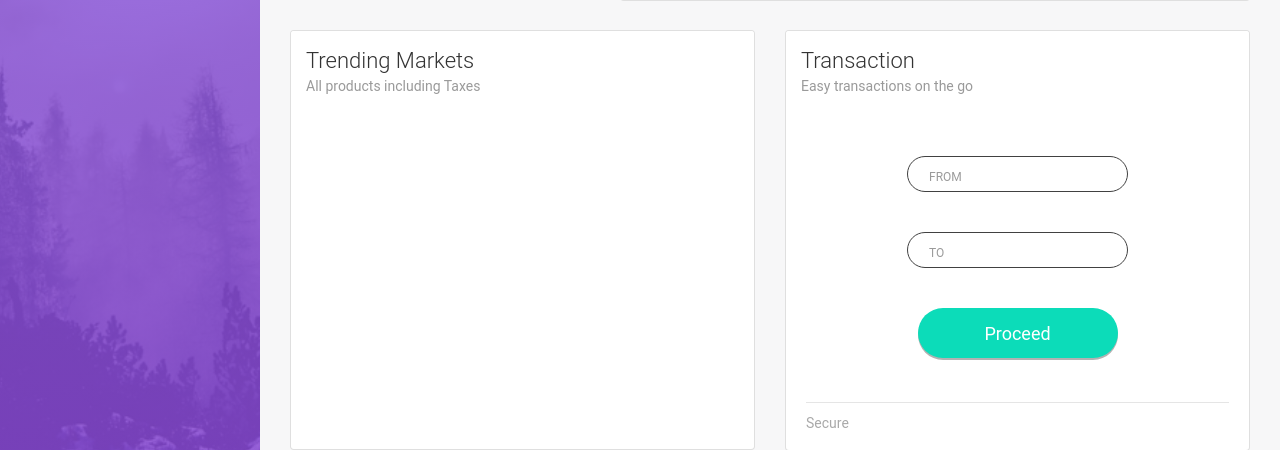
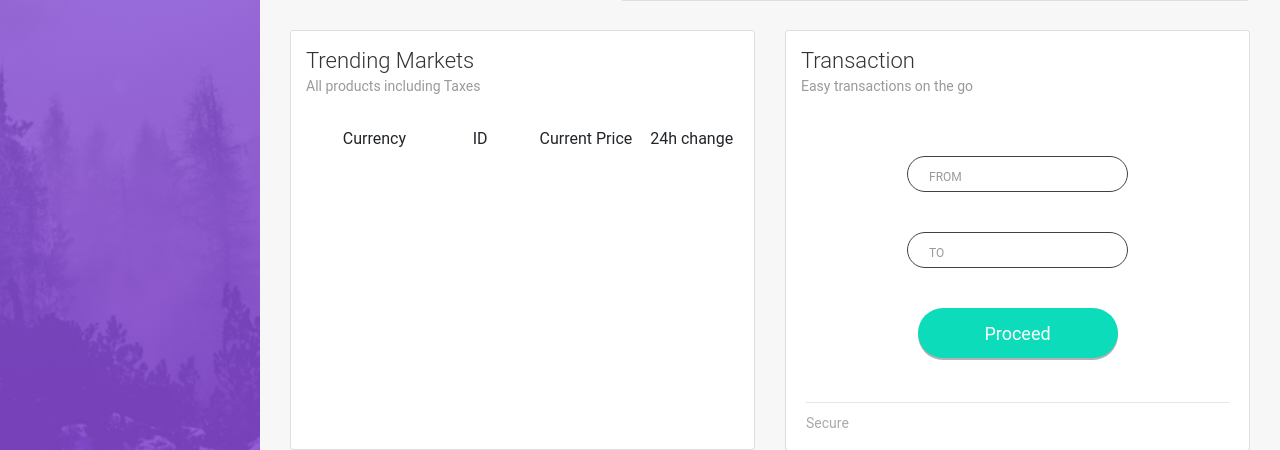
Before and after one commit to adityapanchal10/crypto-pot, a PHP site: page /dashboard.html in a window 1280 px wide. Shown: the part 570-1020 px from the top of the page. Run offline with PHP 8.4, Linux system fonts and the light colour scheme; some libraries are stand-ins or nearby versions.

Commit message:
updated dashboard

```diff
--- a/dashboard.html
+++ b/dashboard.html
@@ -21,7 +21,7 @@ if (!isset($_SESSION['email'])) {
 
 <head>
     <meta charset="utf-8" />
-    <link rel="apple-touch-icon" sizes="76x76" href="./assets/img/apple-icon.png">
+    <link rel="apple-touch-icon" sizes="76x76" href="/assets/img/apple-icon.png">
     <link rel="icon" type="image/png" href="./assets/img/favicon.ico">
     <meta http-equiv="X-UA-Compatible" content="IE=edge,chrome=1" />
     <title>Crypto Dash</title>
@@ -213,8 +213,16 @@ if (!isset($_SESSION['email'])) {
                                     <p class="card-category">All products including Taxes</p>
                                 </div>
                                 <div class="scrollable-content">
+                                    <div class="row0">
+                                        <div class="logo0"></div>
+                                        <div class="title0" align="center">Currency</div>
+                                        <div class="symbol0" align="center">ID</div>
+                                        <div class="amount0" align="center">Current Price</div>
+                                        <div class="change0" align="center">24h change</div>
+                                    </div>
                                     <ul id="dataList" style="list-style-type:none;"></ul>
                                     <div class="templates">
+
                                         <div id="listItem">
                                             <div class="row1">
                                                 <img class="img-fluid logo" src="./assets/img/transparent.png" width="0"
@@ -222,6 +230,7 @@ if (!isset($_SESSION['email'])) {
                                                 <div class="title"></div>
                                                 <div class="symbol"></div>
                                                 <div class="amount"></div>
+                                                <div class="change"></div>
                                             </div>
                                         </div>
                                     </div>
```
Also changed, not shown: dashboard.php (+12 -9 lines).
